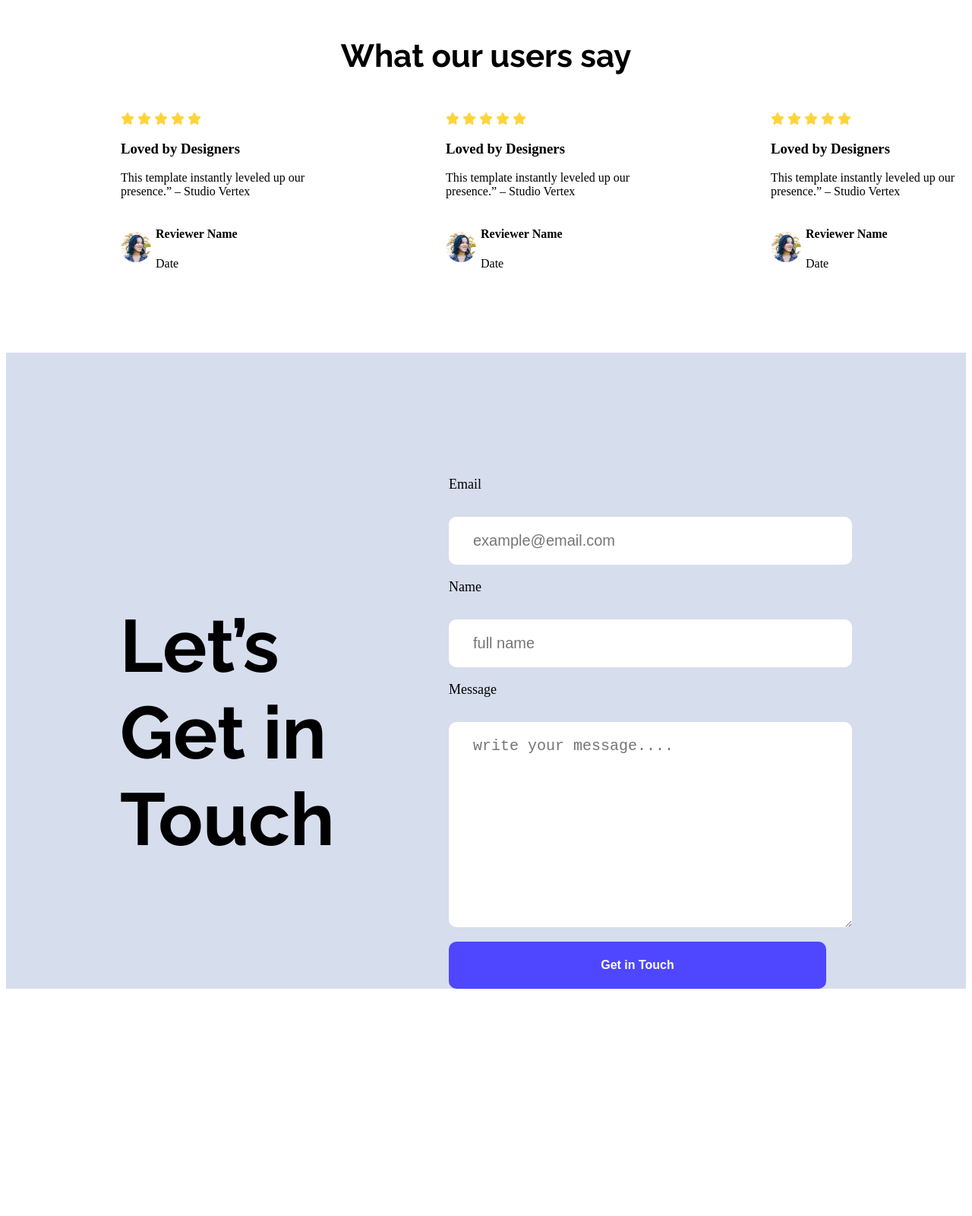
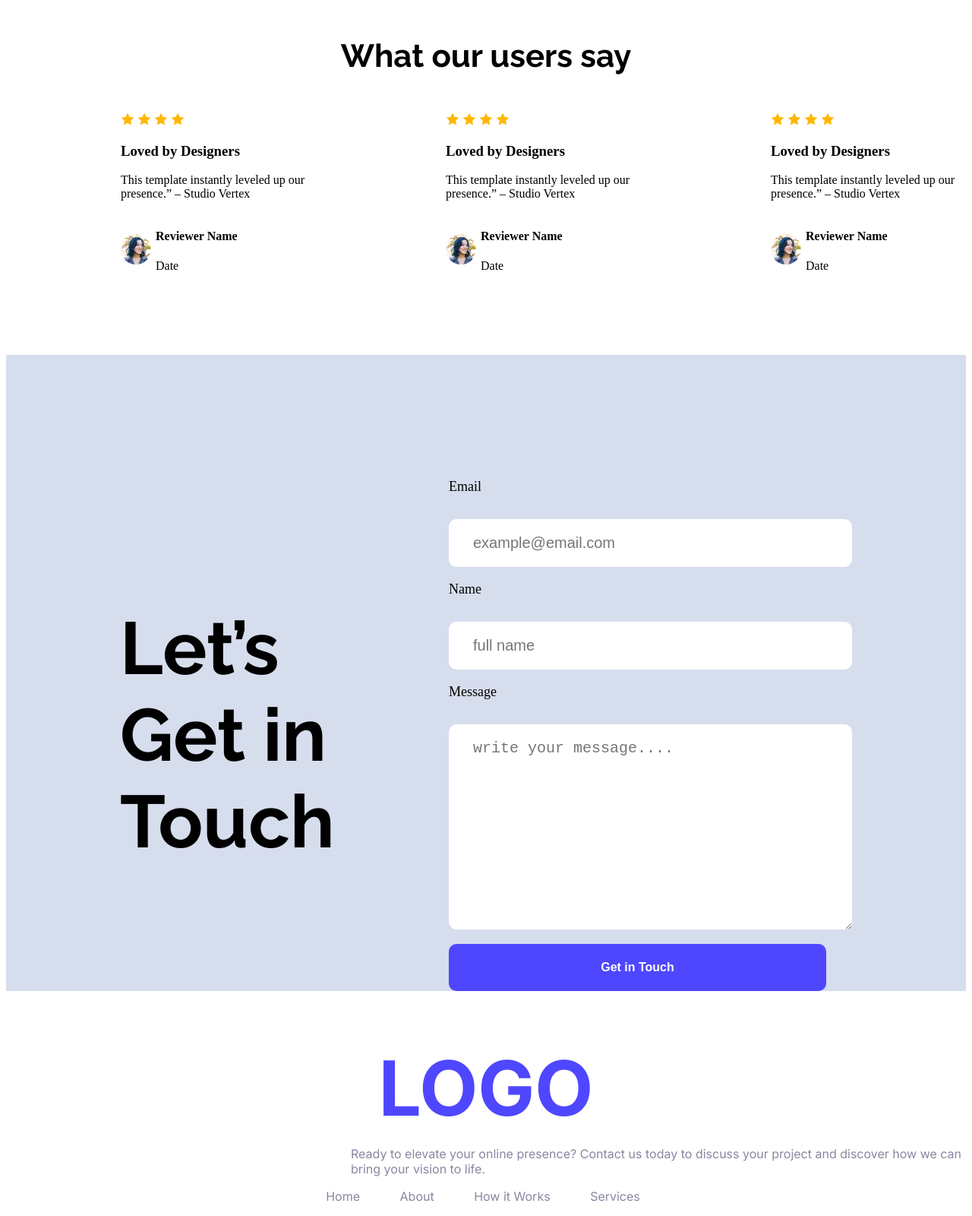
Before and after one commit to nkaarima/B12A01-landing-launchpad, a plain HTML site: page index.html in a window 1280 px wide. Shown: the part 1625-3225 px from the top of the page at 76% size. Before the commit the page ends 2934 px from the top, so only its background shows below. Drawn offline with Linux system fonts and the light colour scheme.

Commit message:
added footer

```diff
--- a/index.html
+++ b/index.html
@@ -8,7 +8,6 @@
     <link rel="preconnect" href="https://fonts.gstatic.com" crossorigin>
     <link href="https://fonts.googleapis.com/css2?family=Inter:ital,opsz,wght@0,14..32,100..900;1,14..32,100..900&family=Raleway:ital,wght@0,100..900;1,100..900&display=swap" rel="stylesheet">
     <link rel="stylesheet" href="styles/style.css">
-    <script src="https://kit.fontawesome.com/4fcaa50823.js" crossorigin="anonymous"></script>
 </head>
 <body>
    <header>
@@ -70,11 +69,10 @@
           <div class="feedback-info">
               <div class="feedback-card">
 
-                   <i class="fa-solid fa-star" style="color: #FFD43B;"></i>
-                   <i class="fa-solid fa-star" style="color: #FFD43B;"></i>
-                   <i class="fa-solid fa-star" style="color: #FFD43B;"></i>
-                   <i class="fa-solid fa-star" style="color: #FFD43B;"></i>
-                   <i class="fa-solid fa-star" style="color: #FFD43B;"></i>
+                   <img src="Assets/icon-star.png" alt="">
+                   <img src="Assets/icon-star.png" alt="">
+                   <img src="Assets/icon-star.png" alt="">
+                   <img src="Assets/icon-star.png" alt="">
 
                       <h3 class="feedback-title">Loved by Designers</h3>
                       <p class="feedback-subtitle">This template instantly leveled up our presence.” – Studio Vertex</p>
@@ -93,11 +91,10 @@
 
               <div class="feedback-card">
 
-                  <i class="fa-solid fa-star" style="color: #FFD43B;"></i>
-                   <i class="fa-solid fa-star" style="color: #FFD43B;"></i>
-                   <i class="fa-solid fa-star" style="color: #FFD43B;"></i>
-                   <i class="fa-solid fa-star" style="color: #FFD43B;"></i>
-                   <i class="fa-solid fa-star" style="color: #FFD43B;"></i>
+                   <img src="Assets/icon-star.png" alt="">
+                   <img src="Assets/icon-star.png" alt="">
+                   <img src="Assets/icon-star.png" alt="">
+                   <img src="Assets/icon-star.png" alt="">
 
                     <h3 class="feedback-title">Loved by Designers</h3>
                     <p class="feedback-subtitle">This template instantly leveled up our presence.” – Studio Vertex</p>
@@ -114,11 +111,10 @@
 
               <div class="feedback-card">
 
-                  <i class="fa-solid fa-star" style="color: #FFD43B;"></i>
-                   <i class="fa-solid fa-star" style="color: #FFD43B;"></i>
-                   <i class="fa-solid fa-star" style="color: #FFD43B;"></i>
-                   <i class="fa-solid fa-star" style="color: #FFD43B;"></i>
-                   <i class="fa-solid fa-star" style="color: #FFD43B;"></i>
+                  <img src="Assets/icon-star.png" alt="">
+                   <img src="Assets/icon-star.png" alt="">
+                   <img src="Assets/icon-star.png" alt="">
+                   <img src="Assets/icon-star.png" alt="">
 
                   <h3 class="feedback-title">Loved by Designers</h3>
                   <p class="feedback-subtitle">This template instantly leveled up our presence.” – Studio Vertex</p>
@@ -160,7 +156,19 @@
 
 
    </main>
-   <footer></footer>
+   <footer class="inter-normal">
+
+    <h1 class="primary-text-color">LOGO</h1>
+    <p>Ready to elevate your online presence? Contact us today to discuss your
+      project and discover how we can bring your vision to life.</p>
+      <ul>
+        <li>Home</li>
+        <li>About</li>
+        <li>How it Works</li>
+        <li>Services</li>
+      </ul>
+
+   </footer>
 
 
 </body>
--- a/styles/style.css
+++ b/styles/style.css
@@ -230,3 +230,33 @@ form{
  .user-feedback{
   margin-top:137px;
  }
+
+/*CSS styles applied to user-feedback section */
+
+footer h1{
+  font-size:100px;
+  text-align: center;
+  margin-bottom:8px;
+}
+
+footer p{
+  margin-left:454px;
+  color:#8987A1;
+}
+ul{
+  list-style: none;
+  text-align:center;
+}
+ul li{
+  display:inline;
+  margin-right:48px;
+  color:#8987A1;
+}
+
+button:hover{
+  cursor:pointer;
+}
+
+.contact-btn:hover{
+  cursor:pointer;
+}
```
